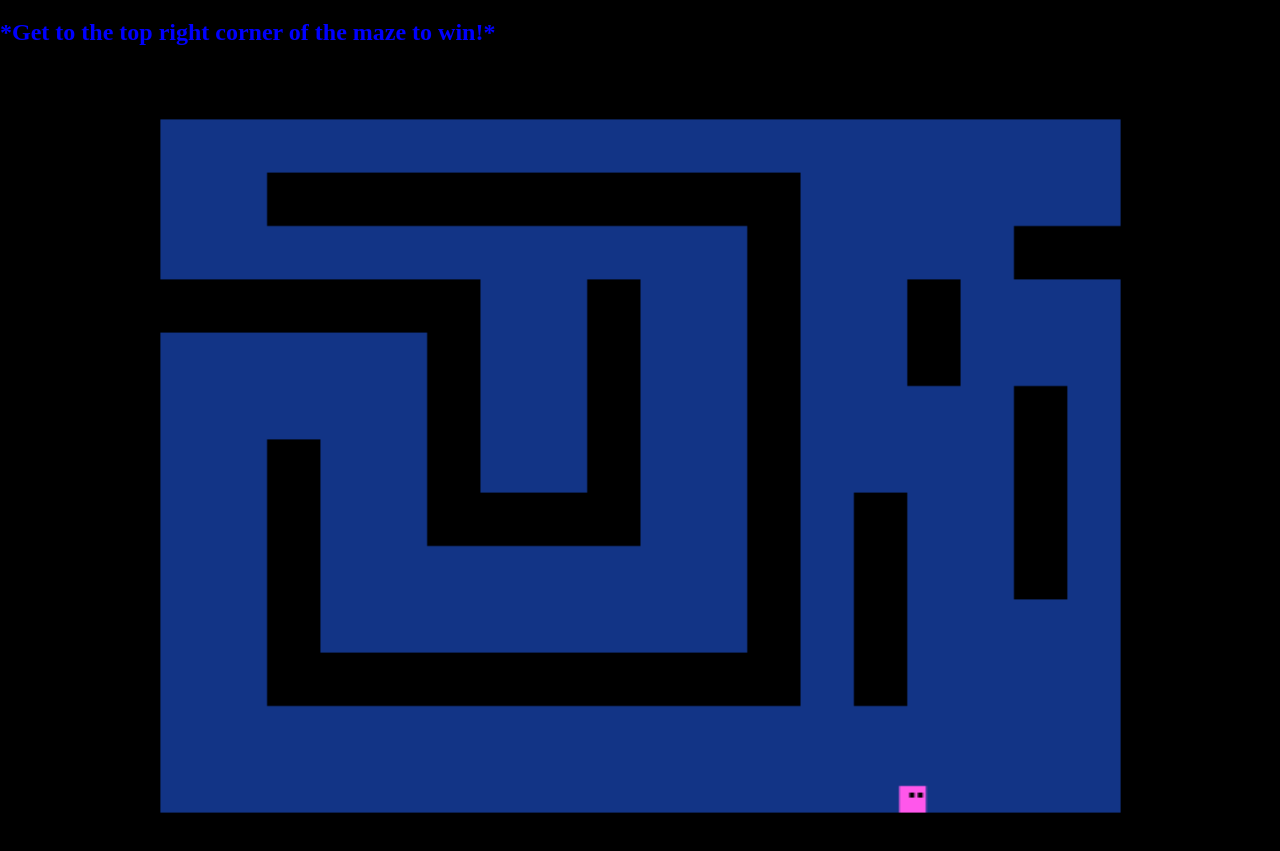
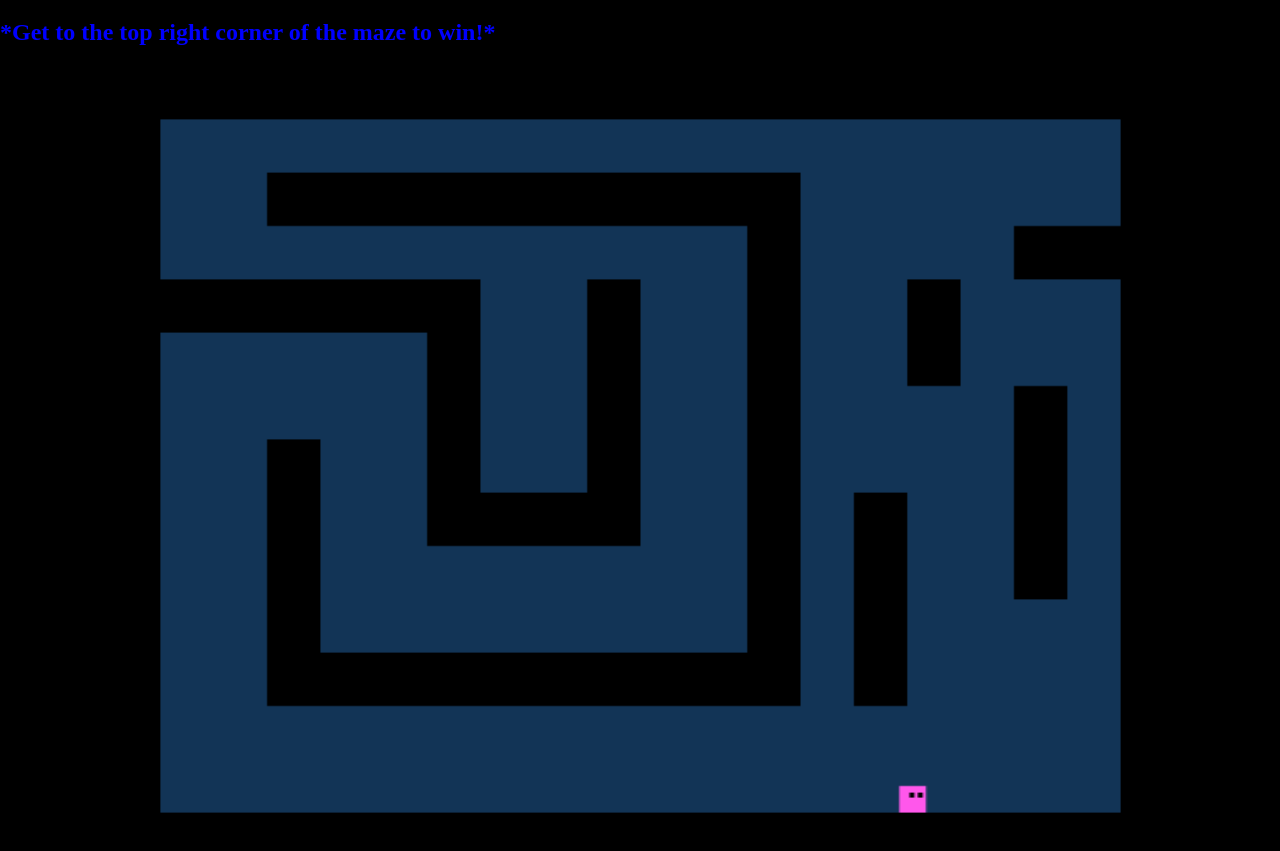
Before and after one commit to christianlance/Wall-Jump-Maze, a plain HTML site: page index.html in a window 1280 px wide. Shown: the part 61-912 px from the top of the page. Drawn offline with Linux system fonts and the light colour scheme; no server answers; animation ran at ten frames a second.

Commit message:
added geolocation

```diff
--- a/game.js
+++ b/game.js
@@ -8,7 +8,7 @@ var gameOptions = {
     gameHeight: 480,
 
     // background color
-    bgColor: 0x123486,
+    bgColor: 0x123456,
 
     // player gravity
     playerGravity: 900,
@@ -31,7 +31,18 @@ window.onload = function() {
         console.log(colorData);
     };
     colorRequest.send();
-}
+    if ("geolocation" in navigator) {
+        /* geolocation is available */
+      } else {
+        /* geolocation IS NOT available */
+      }
+      navigator.geolocation.getCurrentPosition(function(position) {
+        do_something(position.coords.latitude, position.coords.longitude);
+      });
+      var watchID = navigator.geolocation.watchPosition(function(position) {
+        do_something(position.coords.latitude, position.coords.longitude);
+      });
+      navigator.geolocation.clearWatch(watchID);}
 var preloadGame = function(game){
 
 }
@@ -174,4 +185,5 @@ playGame.prototype = {
         // Start the 'main' state, which restarts the game
         game.state.start('PlayGame');
     }
+
 }
```
Also changed, not shown: index.html (+1 -0 lines).
